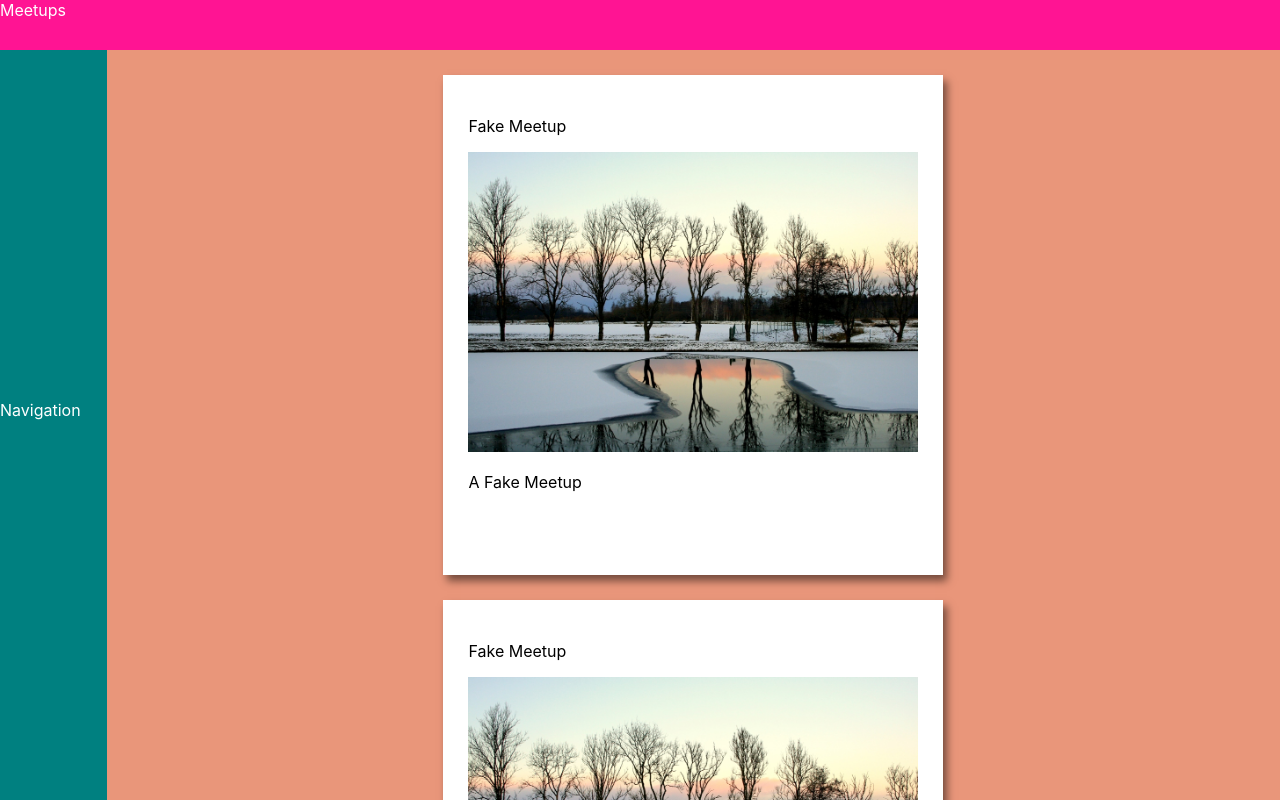
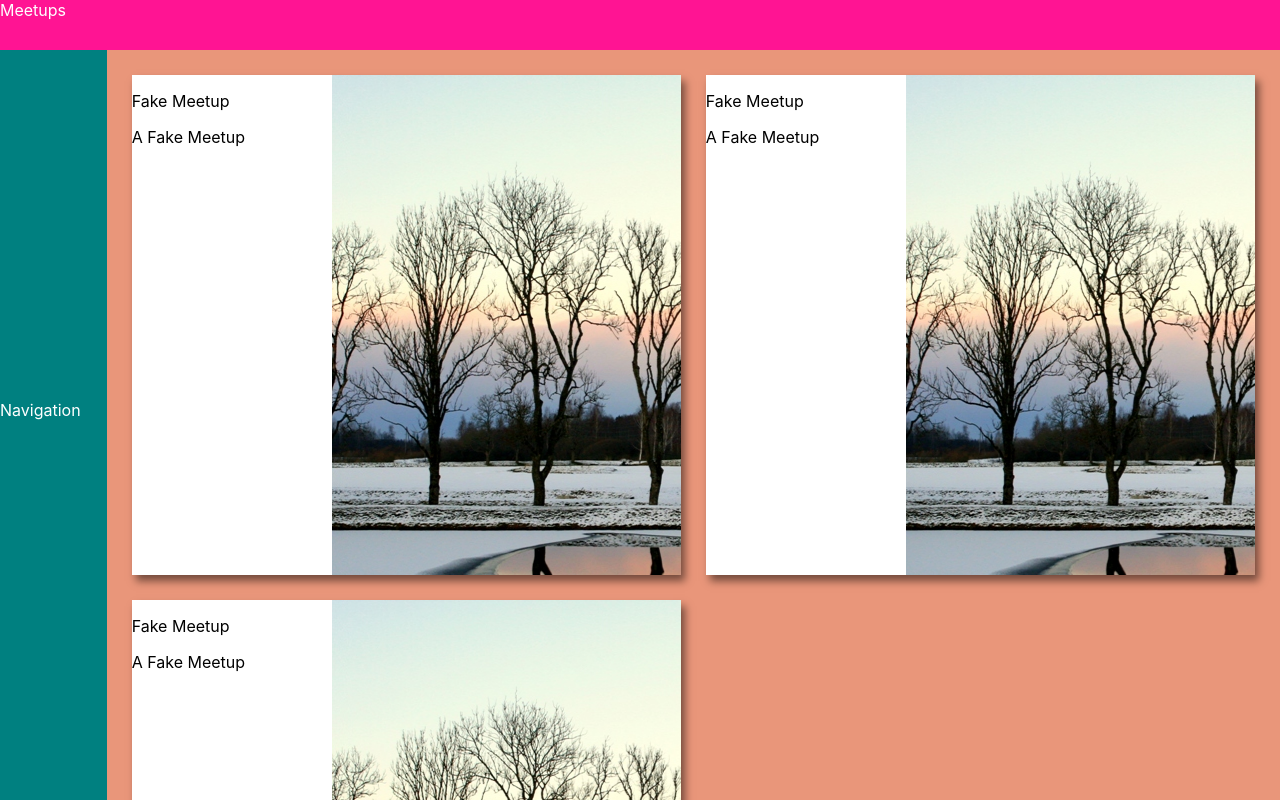
Before and after one commit to jFarrow02/react-meetups, a React (Create React App) app: page / in a window 1280 px wide. Shown: the top 800 px of the page. Built offline with nearby package versions, Linux system fonts and the light colour scheme.

Commit message:
adds background image to meetup cards

```diff
--- a/src/components/AppContent/AppContent.module.css
+++ b/src/components/AppContent/AppContent.module.css
@@ -2,5 +2,5 @@
     background-color:darksalmon;
     height: 100%;
     color: #FFF;
-    padding-top: 25px;
+    padding: 25px;
 }
--- a/src/components/MeetupCard/MeetupCard.module.css
+++ b/src/components/MeetupCard/MeetupCard.module.css
@@ -1,14 +1,37 @@
-.MeetupCard {
+.MeetupCardMobile, .MeetupCard {
     background-color: #FFF;
-    max-width: 500px;
-    height: 500px;
     box-shadow: 4px 6px 8px rgba(0, 0, 0, .5);
     color: rgb(0, 0, 0);
-    padding: 25px;
-    margin-bottom: 25px;
+    position: relative;
+    z-index: 2;
 }
 
-.meetupImg {
-    height: 300px;
+.MeetupCardMobile {
+    height: 400px;
+    margin-bottom: 15px;
+}
+
+.MeetupCard {
+    height: 500px;
+    margin-bottom: 25px;
+
+}
+
+.meetupInfoMobile, .meetupInfo {
+    position: absolute;
+    left: 0;
+    z-index: 3;
+    background-color: #FFF;
+}
+
+.meetupInfoMobile {
+    bottom: 0;
     width: 100%;
+    height: 100px;
 }
+
+.meetupInfo {
+    top: 0;
+    height: 100%;
+    width: 200px;
+}
--- a/src/components/MeetupCard/MeetupCard.tsx
+++ b/src/components/MeetupCard/MeetupCard.tsx
@@ -1,3 +1,4 @@
+import { useIsMobileView } from '../../hooks';
 import { IMeetup } from '../../interfaces';
 import classes from './MeetupCard.module.css';
 
@@ -6,6 +7,8 @@ interface IMeetupCardProps {
 }
 
 const MeetupCard = (props:IMeetupCardProps) => {
+    const isMobileView = useIsMobileView();
+
     const {
         meetup: {
             description,
@@ -21,10 +24,13 @@ const MeetupCard = (props:IMeetupCardProps) => {
     } = props;
 
     return (
-        <div className={classes.MeetupCard}>
-            <p className={classes.meetupHeader}>{title}</p>
-            <img src={imgUrl} alt={title} className={classes.meetupImg} />
-            <p>{description}</p>
+        <div className={isMobileView ? classes.MeetupCardMobile : classes.MeetupCard} style={{ backgroundImage: `url("${imgUrl}")`}}>
+            <div className={isMobileView ? classes.meetupInfoMobile : classes.meetupInfo}>
+                <p className={classes.meetupHeader}>{title}</p>
+                <p>{description}</p>
+            </div>
+            {/* <img src={imgUrl} alt={title} className={classes.meetupImg} /> */}
+
         </div>
     )
 };
--- a/src/components/views/all-meetups/AllMeetupsView.module.css
+++ b/src/components/views/all-meetups/AllMeetupsView.module.css
@@ -1,16 +1,7 @@
 .AllMeetupsView {
-    display: flex;
-    flex-direction: column;
-    align-items: center;
+    display: grid;
+    grid-template-columns: repeat(auto-fit, minmax(500px, 1fr));
+    grid-auto-rows: 500px;
+    grid-column-gap: 25px;
+    grid-row-gap: 25px;
 }
-
-/* .flexRow {
-    flex-direction: row;
-    justify-content: space-around;
-}
-
-.flexColumn {
-    flex-direction: column;
-    align-items: center;
-    justify-content: space-between;
-} */
--- a/src/components/views/all-meetups/AllMeetupsView.tsx
+++ b/src/components/views/all-meetups/AllMeetupsView.tsx
@@ -22,11 +22,11 @@ const AllMeetupsView = () => {
 
     return (
         <div className='meetups-container'>
-            <section className={classes.AllMeetupsView}
-                // className={
-                //     isMobileView ? `${classes.AllMeetupsView} ${classes.flexColumn}`
-                //     : `${classes.AllMeetupsView} ${classes.flexRow}`
-                // }
+            <section
+                // className={classes.AllMeetupsView}
+                className={
+                    isMobileView ? classes.AllMeetupsViewMobile : classes.AllMeetupsView
+                }
             >
                 { [
                     FAKE_MEETUP,
```
